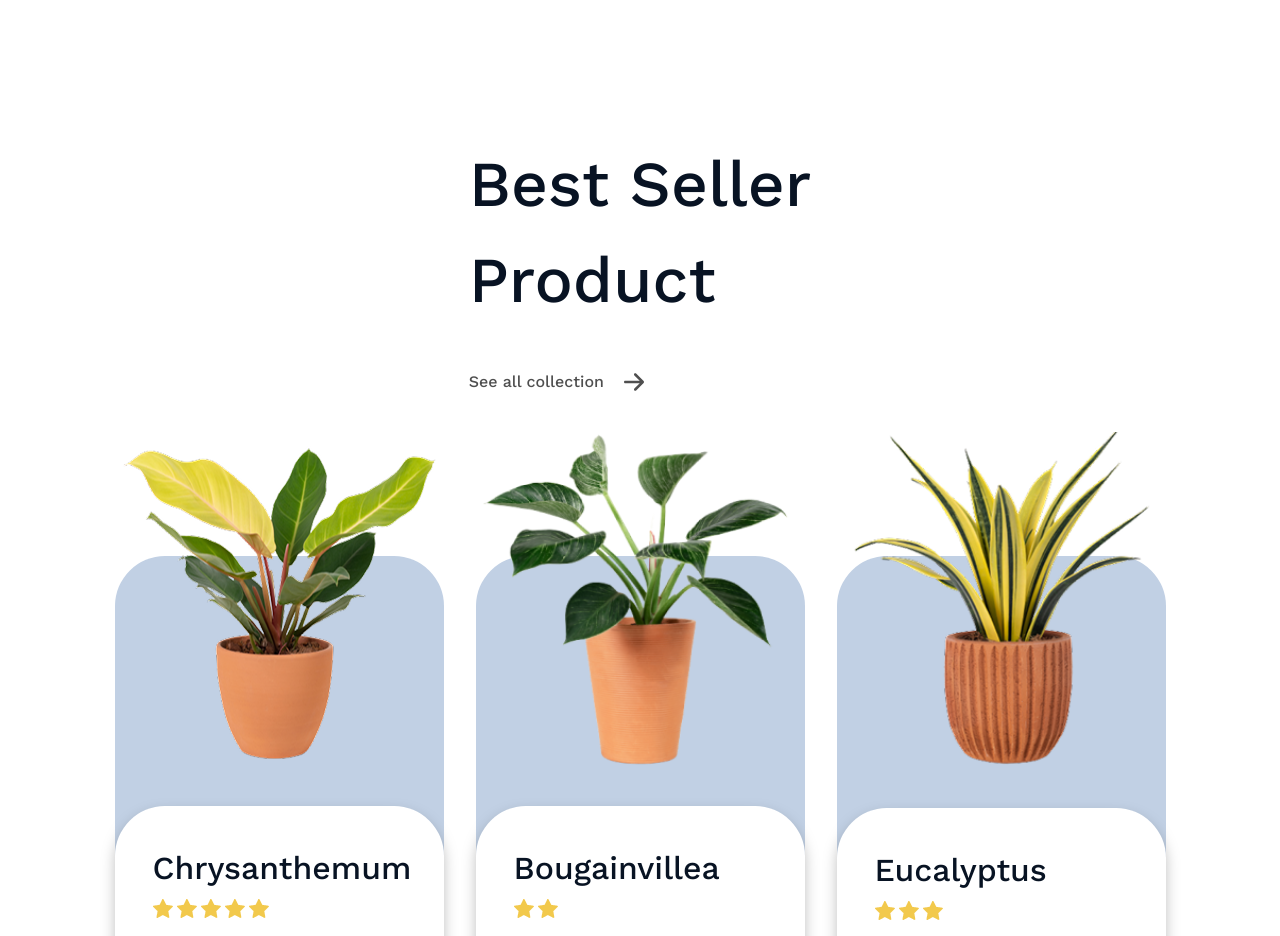
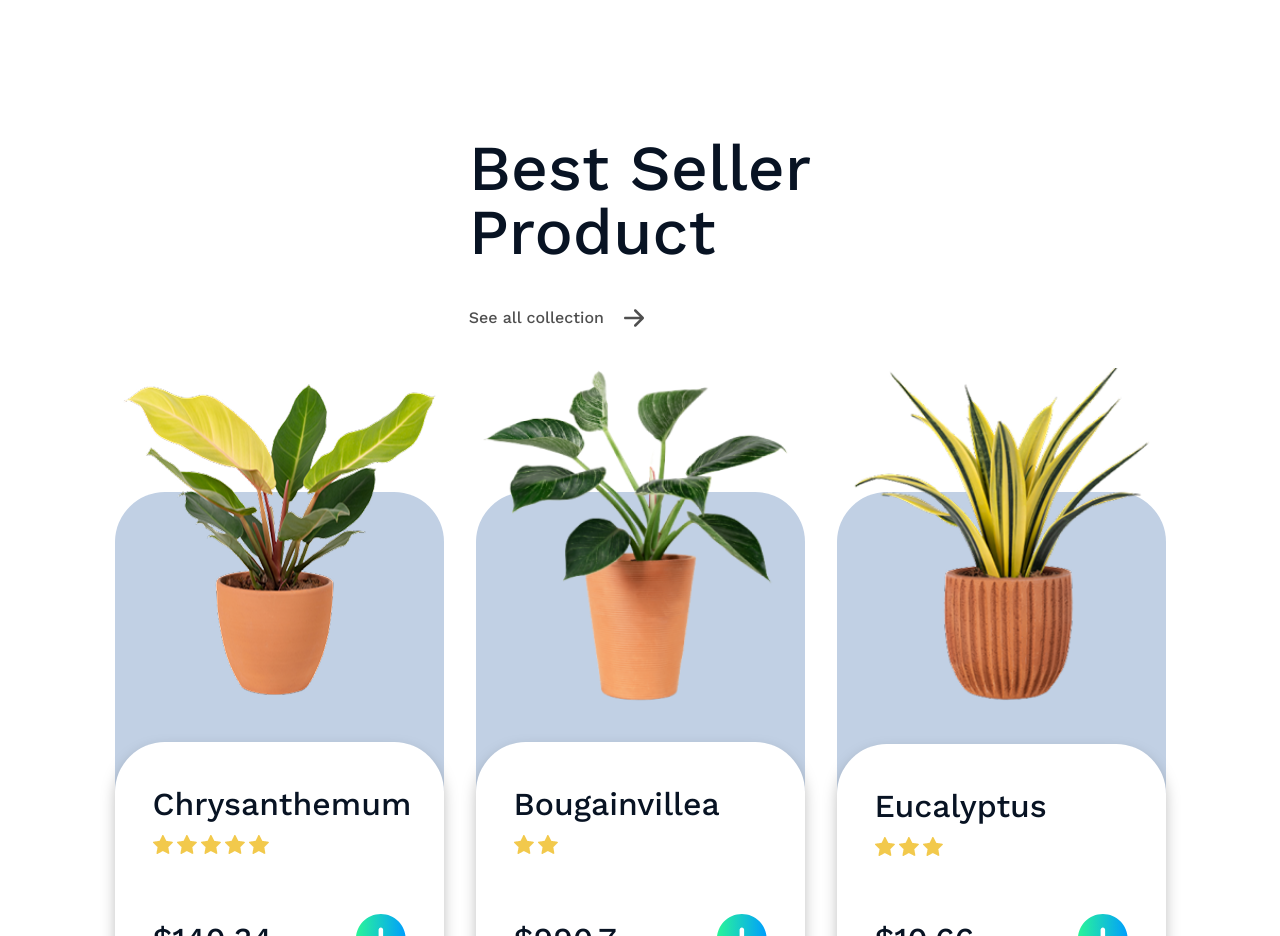
Before and after one commit to mohamedmagdy-dev/Online-plant-store, a React (Vite) app: page / in a window 1280 px wide. Shown: the part 1520-2456 px from the top of the page. Built offline with nearby package versions, Linux system fonts and the light colour scheme.

Commit message:
style: fix space between section

```diff
--- a/src/components/BestSellerSection.jsx
+++ b/src/components/BestSellerSection.jsx
@@ -15,9 +15,9 @@ import ItemCard from "./ui/ItemCard";
 export default function BestSellerSection() {
   return (
     <section className="pb-35">
-      <div className="container px-5 flex gap-9.5 justify-center items-center flex-wrap">
+      <div className="container px-5 flex gap-9.5 justify-center 2xl:justify-between items-center flex-wrap">
         <div className="info ">
-          <h2 className="text-[64px] text-abyss font-medium mb-10.5">
+          <h2 className="text-5xl md:text-[64px] text-abyss font-medium mb-10.5">
             Best Seller
             <br /> Product
           </h2>
```
